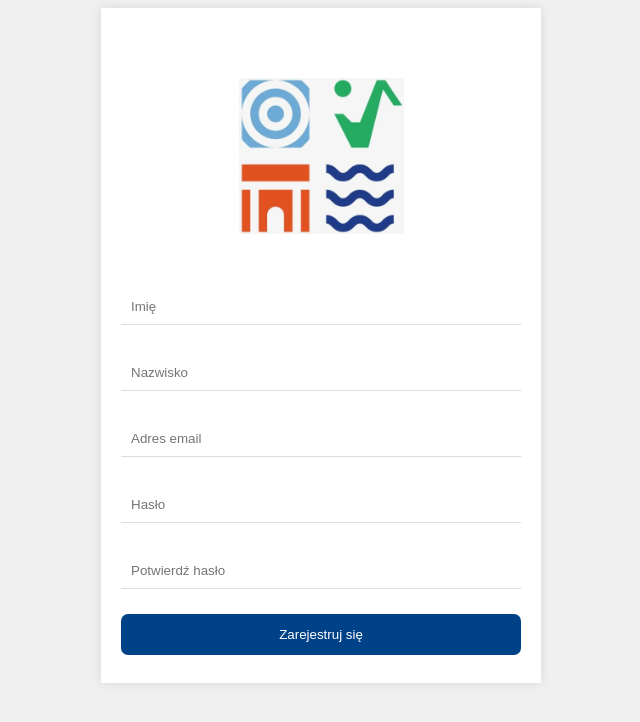
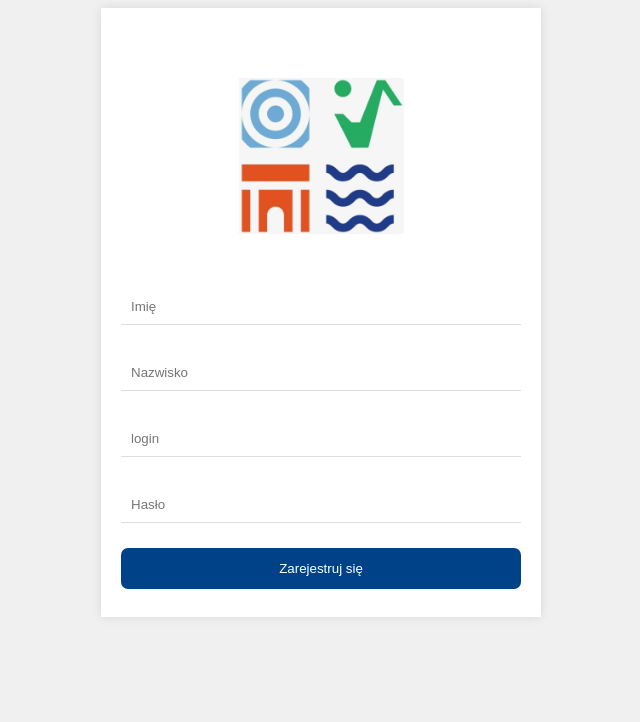
Before and after one commit to YuriiKramarenko/bilet, a PHP site: page /new-account.html in a window 1280 px wide. Shown: the top 722 px of the page, without its empty margins (319-959 px from the left). Run offline with PHP 8.4, Linux system fonts and the light colour scheme.

Commit message:
dodanie bazy dannych

```diff
--- a/kupbilet.html
+++ /dev/null
@@ -1 +0,0 @@
-eqweqweq
--- a/new-account.html
+++ b/new-account.html
@@ -17,15 +17,12 @@
                 <input type="text" id="lastname" name="lastname" placeholder="Nazwisko" required>
             </div>
             <div class="input-group">
-                <input type="email" id="email" name="email" placeholder="Adres email" required>
+                <input type="text" id="login" name="login" placeholder="login" required>
             </div>
             <div class="input-group">
                 <input type="password" id="password" name="password" placeholder="Hasło" required>
             </div>
-            <div class="input-group">
-                <input type="password" id="confirm_password" name="confirm_password" placeholder="Potwierdź hasło" required>
-            </div>
-            <button type="submit" class="login-btn">Zarejestruj się</button>
+            <input class="login-btn" type="submit" value="Zarejestruj się"/>
         </form>
     </div>
 </body>
--- a/strona.html
+++ b/strona.php
@@ -17,7 +17,7 @@
     <a href="#" class="nearby">W POBLIŻU</a>
   </div>
   <div class="profile">
-    <img src="img/iavatar.jpg" alt="Avatar" class="avatar">
+    <img src="img/avatar.jpg" alt="Avatar" class="avatar">
     <div class="info">
       <p>YURII</p>
       <p>KRAMARENKO</p>
--- a/style.3.css
+++ b/style.3.css
@@ -19,7 +19,7 @@ body {
 .input-group {
   margin-bottom: 20px;
 }
-input[type="email"],
+input[type="text"],
 input[type="password"] {
   width: 100%;
   padding: 10px;
@@ -30,7 +30,7 @@ input[type="password"] {
   outline: none;
 }
 /* Dodajemy linie pod polami input */
-input[type="email"]::after,
+input[type="text"]::after,
 input[type="password"]::after {
   content: "";
   display: block;
--- a/style.4.css
+++ b/style.4.css
@@ -20,7 +20,6 @@ body {
     margin-bottom: 20px;
 }
 input[type="text"],
-input[type="email"],
 input[type="password"] {
     width: 100%;
     padding: 10px;
@@ -32,7 +31,6 @@ input[type="password"] {
 }
 /* Dodajemy linie pod polami input */
 input[type="text"]::after,
-input[type="email"]::after,
 input[type="password"]::after {
     content: "";
     display: block;
```
Also changed, not shown: account.php (added, +31 -0 lines), blog.php (deleted, +0 -11 lines), connect.php (added, +9 -0 lines), index.php (renamed from login.html, +4 -4 lines), obsługa_formularza.php (deleted, +0 -24 lines).
